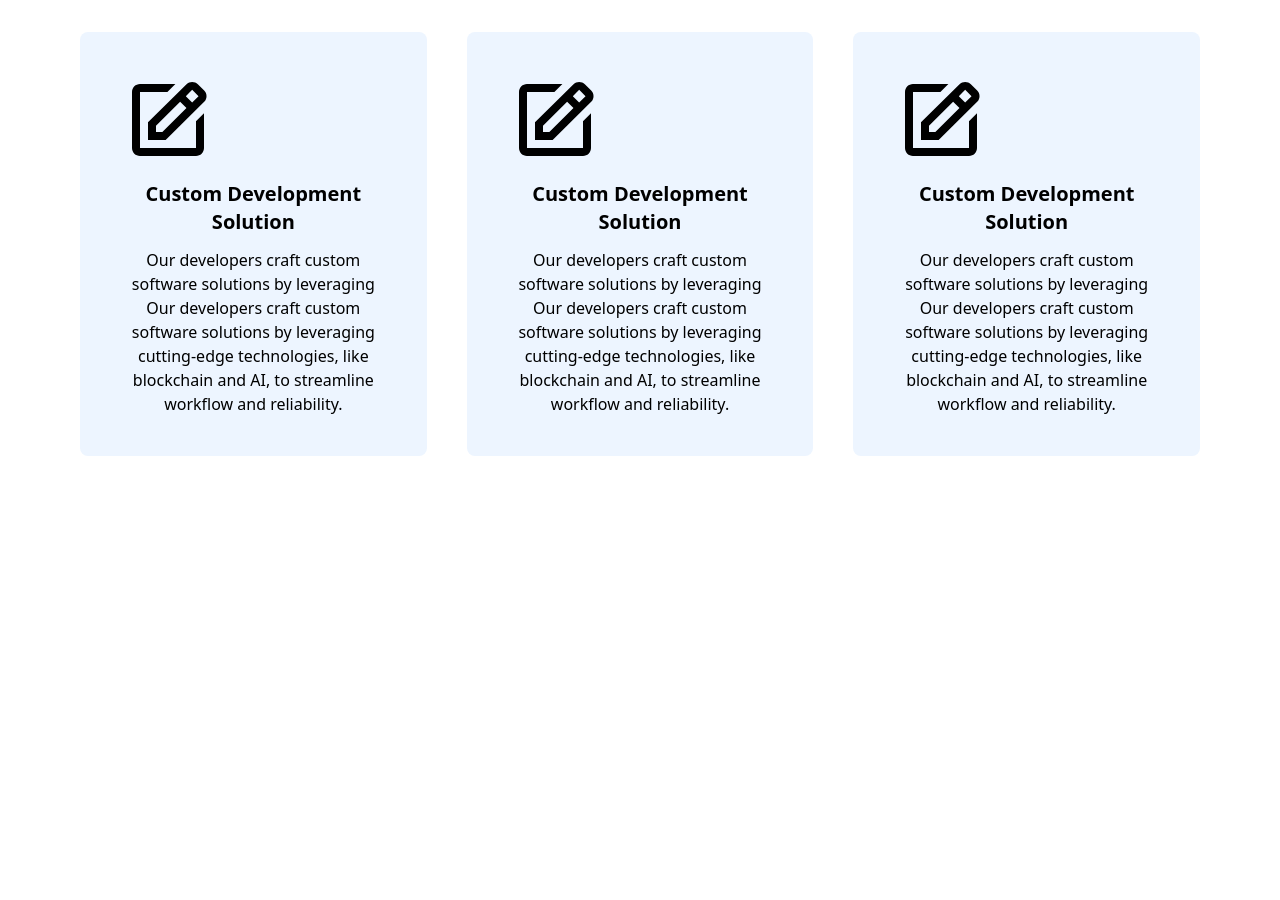
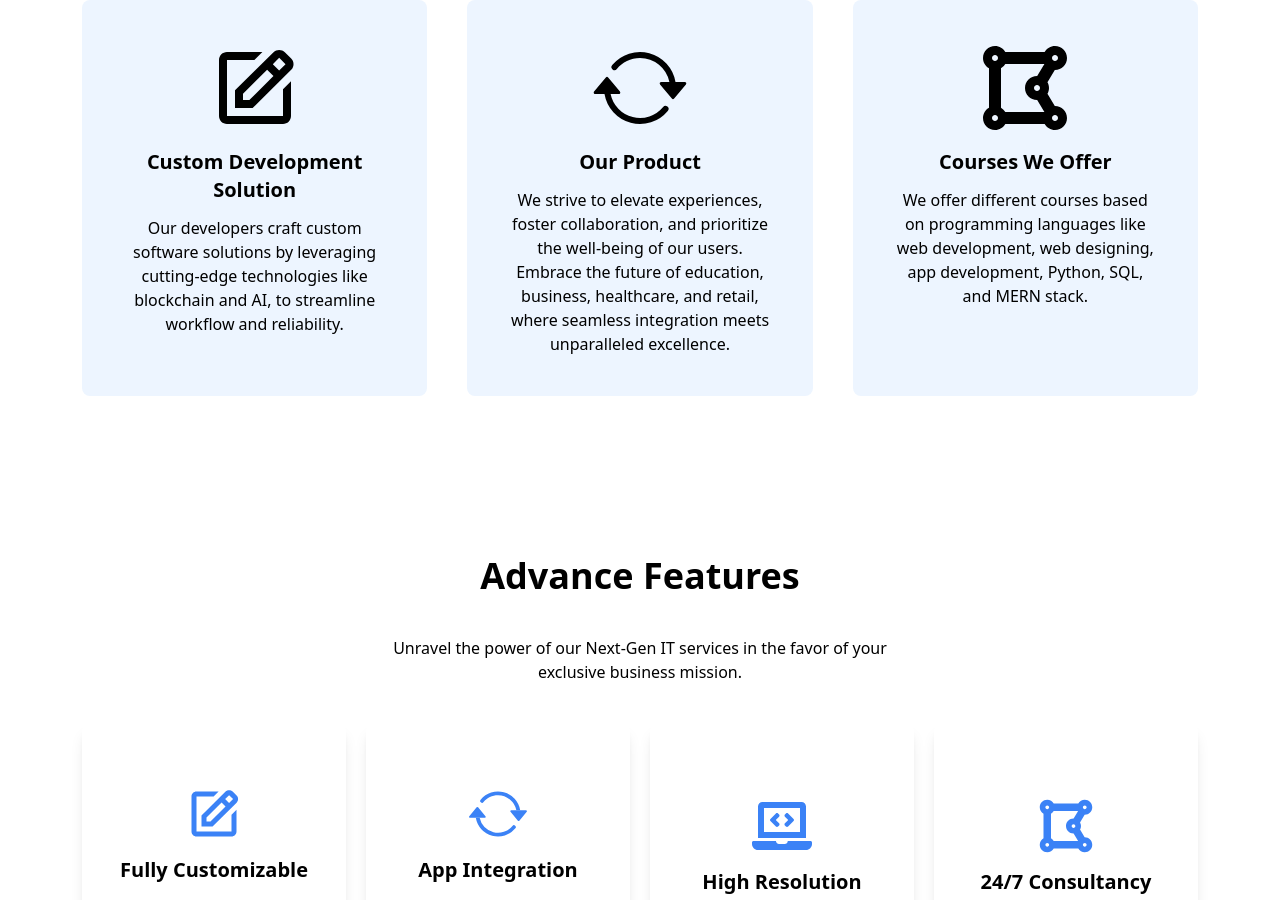
Before and after one commit to muazkhalid936/AtechSole, a React (Vite) app: page / in a window 1280 px wide. Shown: the part 842-1742 px from the top of the page. Before the commit the page ends 1378 px from the top, so only its background shows below. Built offline with nearby package versions, Linux system fonts and the light colour scheme.

Commit message:
features done

```diff
--- /dev/null
+++ b/src/components/FeatureCard.jsx
@@ -0,0 +1,20 @@
+import React from "react";
+import { motion } from "framer-motion";
+const FeatureCard = ({ Icon, heading, detail }) => {
+  return (
+    <motion.div
+      initial={{ opacity: 0, y: 100 }}
+      animate={{ opacity: 1, y: 0 }}
+      transition={{ delay: 1 }}
+      className="bg-white shadow-lg  rounded-lg hover:bg-primary hover:text-white transform duration-500 ease-in-out hover:-translate-y-4 md:w-1/2 lg:w-1/4 cursor-pointer group flex flex-col justify-center items-center py-5 gap-2"
+    >
+      <div className="flex flex-col justify-center px-2 py-10 items-center">
+        <Icon className="text-6xl duration-500 ease-in-out group-hover:text-white text-blue-500" />
+        <p className="text-xl my-3 font-semibold text-center">{heading}</p>
+        <p className="text-center">{detail}</p>
+      </div>
+    </motion.div>
+  );
+};
+
+export default FeatureCard;
--- a/src/components/Features.jsx
+++ b/src/components/Features.jsx
@@ -1,9 +1,29 @@
-import React from 'react'
+import React from "react";
+import FeatureCard from "./FeatureCard";
+import { FaLaptopCode } from "react-icons/fa";
+import { BiEdit } from "react-icons/bi";
 
+import { BsArrowRepeat } from "react-icons/bs";
+import { FaDrawPolygon } from "react-icons/fa";
 const Features = () => {
   return (
-    <div>Features</div>
-  )
-}
+    <div className="flex justify-center   my-40">
+      <div className="flex container  flex-col justify-center items-center">
+        <div className="text-4xl font-bold text-center">Advance Features</div>
+        <p className="lg:w-1/2 my-10 text-center">
+          Unravel the power of our Next-Gen IT services in the favor of your
+          exclusive business mission.
+        </p>
 
-export default Features
+        <div className="flex flex-col lg:flex-row justify-between gap-5">
+          <FeatureCard Icon={BiEdit} detail="We offer our Clients to make customization opportunity anytime, Whenever he wants." heading="Fully Customizable" />
+          <FeatureCard Icon={BsArrowRepeat} detail="enabling independently designed applications to work together." heading="App Integration" />
+          <FeatureCard detail="We develop apps and Websites with high Resolution." Icon={FaLaptopCode} heading="High Resolution" />
+          <FeatureCard  Icon={FaDrawPolygon} detail="We offer our clients to make consultancy 24/7." heading="24/7 Consultancy" />
+        </div>
+      </div>
+    </div>
+  );
+};
+
+export default Features;
--- a/src/components/Hero.jsx
+++ b/src/components/Hero.jsx
@@ -5,7 +5,7 @@ import { motion } from "framer-motion";
 const Hero = () => {
   return (
     <div className="hero-back   bg-primary h-auto">
-     <div className=" mx-5 sm:mx-20 md:mx-16 lg:mx-20 gap-10 py-20 md:py-32 lg:py-40 flex flex-col lg:flex-row ">
+     <div className=" gap-10 container py-40 flex flex-col lg:flex-row ">
 
 
 
@@ -39,7 +39,7 @@ const Hero = () => {
         </div>
       </div>
 
-      <div className=" w-full lg:w-1/2">
+      <div className=" w-full flex justify-center lg:w-1/2">
       <motion.div
 
       initial={{ scale: 0.2 }} // Starts small at 50% of its size
--- a/src/components/Navbar.jsx
+++ b/src/components/Navbar.jsx
@@ -46,9 +46,7 @@ const Navbar = () => {
   return (
     <div className="flex flex-col">
       <div
-        className={`py-4 px-5 sm:px-10  flex justify-between md:py-5 items-center lg:fixed w-full transition-all ${
-          isMenuOpen ? "border-b-2" : ""
-        } lg:border-none duration-500 z-50 ${
+        className={`py-4 px-5 sm:px-10  flex justify-between md:py-5 items-center lg:fixed w-full transition-all ${isMenuOpen?"border-b-2":""} lg:border-none duration-500 z-50 ${
           isScrolled ? "bg-white" : "md:bg-transparent bg-white"
         } ${isVisible ? "top-0" : "-top-20"}`}
       >
--- a/src/components/Offers.jsx
+++ b/src/components/Offers.jsx
@@ -6,80 +6,64 @@ import { motion } from "framer-motion";
 
 const Offers = () => {
   return (
-    <div className="mx-5 sm:mx-20 md:mx-16 lg:mx-20 my-20 flex flex-col lg:flex-row gap-10 ">
-      <div className="flex flex-col lg:flex-row justify-center gap-10">
-     <div className="hover:-translate-y-4 duration-500 ease-in-out w-full lg:w-1/3">
+    <div className="p-s flex flex-col lg:flex-row gap-10">
+      <div className="flex container flex-col lg:flex-row justify-center gap-10">
+        <div className="w-full lg:w-1/3">
           <motion.div
             initial={{ opacity: 0, y: 100 }}
             animate={{ opacity: 1, y: 0 }}
             transition={{ delay: 0.5 }}
-          className="bg-light rounded-lg hover:bg-primary hover:text-white transform duration-500 ease-in-out hover:-translate-y-4 cursor-pointer p-10 flex flex-col justify-center items-center gap-5"
+            className="bg-light rounded-lg hover:bg-primary hover:text-white transform duration-500 ease-in-out cursor-pointer p-10 flex flex-col justify-between items-center gap-5 h-full"
           >
-          <div>
+            <div className="flex flex-col items-center">
               <BiEdit className="text-8xl" />
               <p className="text-xl my-3 font-semibold text-center">
                 Custom Development Solution
               </p>
               <p className="text-center">
-              Our developers craft custom software solutions by leveraging Our
-              developers craft custom software solutions by leveraging
-              cutting-edge technologies, like blockchain and AI, to streamline
-              workflow and reliability.
+                Our developers craft custom software solutions by leveraging cutting-edge technologies like blockchain and AI, to streamline workflow and reliability.
               </p>
             </div>
           </motion.div>
-
         </div>
 
-     <div className="hover:-translate-y-4 duration-500 ease-in-out w-full lg:w-1/3">
+        <div className="w-full lg:w-1/3">
           <motion.div
             initial={{ opacity: 0, y: 100 }}
             animate={{ opacity: 1, y: 0 }}
             transition={{ delay: 0.8 }}
-          className="bg-light rounded-lg hover:bg-primary hover:text-white transform duration-500 ease-in-out hover:-translate-y-4 cursor-pointer p-10 flex flex-col justify-center items-center gap-5"
+            className="bg-light rounded-lg hover:bg-primary hover:text-white transform duration-500 ease-in-out cursor-pointer p-10 flex flex-col justify-between items-center gap-5 h-full"
           >
-          <div>
-            <BiEdit className="text-8xl" />
+            <div className="flex flex-col items-center">
+              <BsArrowRepeat className="text-8xl" />
               <p className="text-xl my-3 font-semibold text-center">
-              Custom Development Solution
+                Our Product
               </p>
               <p className="text-center">
-              Our developers craft custom software solutions by leveraging Our
-              developers craft custom software solutions by leveraging
-              cutting-edge technologies, like blockchain and AI, to streamline
-              workflow and reliability.
+                We strive to elevate experiences, foster collaboration, and prioritize the well-being of our users. Embrace the future of education, business, healthcare, and retail, where seamless integration meets unparalleled excellence.
               </p>
             </div>
           </motion.div>
-
         </div>
 
-     <div className="hover:-translate-y-4 duration-500 ease-in-out w-full lg:w-1/3">
+        <div className="w-full lg:w-1/3">
           <motion.div
             initial={{ opacity: 0, y: 100 }}
             animate={{ opacity: 1, y: 0 }}
             transition={{ delay: 1 }}
-          className="bg-light rounded-lg hover:bg-primary hover:text-white transform duration-500 ease-in-out hover:-translate-y-4 cursor-pointer p-10 flex flex-col justify-center items-center gap-5"
+            className="bg-light rounded-lg hover:bg-primary hover:text-white transform duration-500 ease-in-out cursor-pointer p-10 flex flex-col justify-between items-center gap-5 h-full"
           >
-          <div>
-            <BiEdit className="text-8xl" />
+            <div className="flex flex-col items-center">
+              <FaDrawPolygon className="text-8xl" />
               <p className="text-xl my-3 font-semibold text-center">
-              Custom Development Solution
+                Courses We Offer
               </p>
               <p className="text-center">
-              Our developers craft custom software solutions by leveraging Our
-              developers craft custom software solutions by leveraging
-              cutting-edge technologies, like blockchain and AI, to streamline
-              workflow and reliability.
+                We offer different courses based on programming languages like web development, web designing, app development, Python, SQL, and MERN stack.
               </p>
             </div>
           </motion.div>
-
         </div>
-
-
-
-
       </div>
     </div>
   );
--- a/src/index.css
+++ b/src/index.css
@@ -2,9 +2,53 @@
 @tailwind components;
 @tailwind utilities;
 
-.nar-bar {
-  @apply m-0
+.p-s {
+  margin: 50px auto;
+  padding: 0px 15px;
 }
+.home {
+  max-width: 1320px;
+  margin: 0px auto;
+}
+
+.container {
+  width: 100%;
+  padding-right: var(--bs-gutter-x, 0.75rem);
+  padding-left: var(--bs-gutter-x, 0.75rem);
+  margin-right: auto;
+  margin-left: auto;
+}
+
+@media (min-width: 576px) {
+  .container {
+    max-width: 540px;
+  }
+}
+
+@media (min-width: 768px) {
+  .container {
+    max-width: 720px;
+  }
+}
+
+@media (min-width: 992px) {
+  .container {
+    max-width: 960px;
+  }
+}
+
+@media (min-width: 1200px) {
+  .container {
+    max-width: 1140px;
+  }
+}
+
+@media (min-width: 1400px) {
+  .container {
+    max-width: 1320px;
+  }
+}
+
 .hero-back {
   background: url(./assets//bg-bottom.png) center bottom no-repeat;
   background-color: rgba(22, 22, 156, 0.5);
--- a/src/pages/Home.jsx
+++ b/src/pages/Home.jsx
@@ -2,13 +2,17 @@ import React from "react";
 import Hero from "../components/Hero";
 import Services from "../components/Services";
 import Offers from "../components/Offers";
+import Features from "../components/Features";
 
 const Home = () => {
   return (
     <>
+    <div className="home">
+
       <Hero />
       <Offers />
-
+      <Features />
+    </div>
     </>
   );
 };
```
Lines whose indentation alone changed are shown as unchanged.
